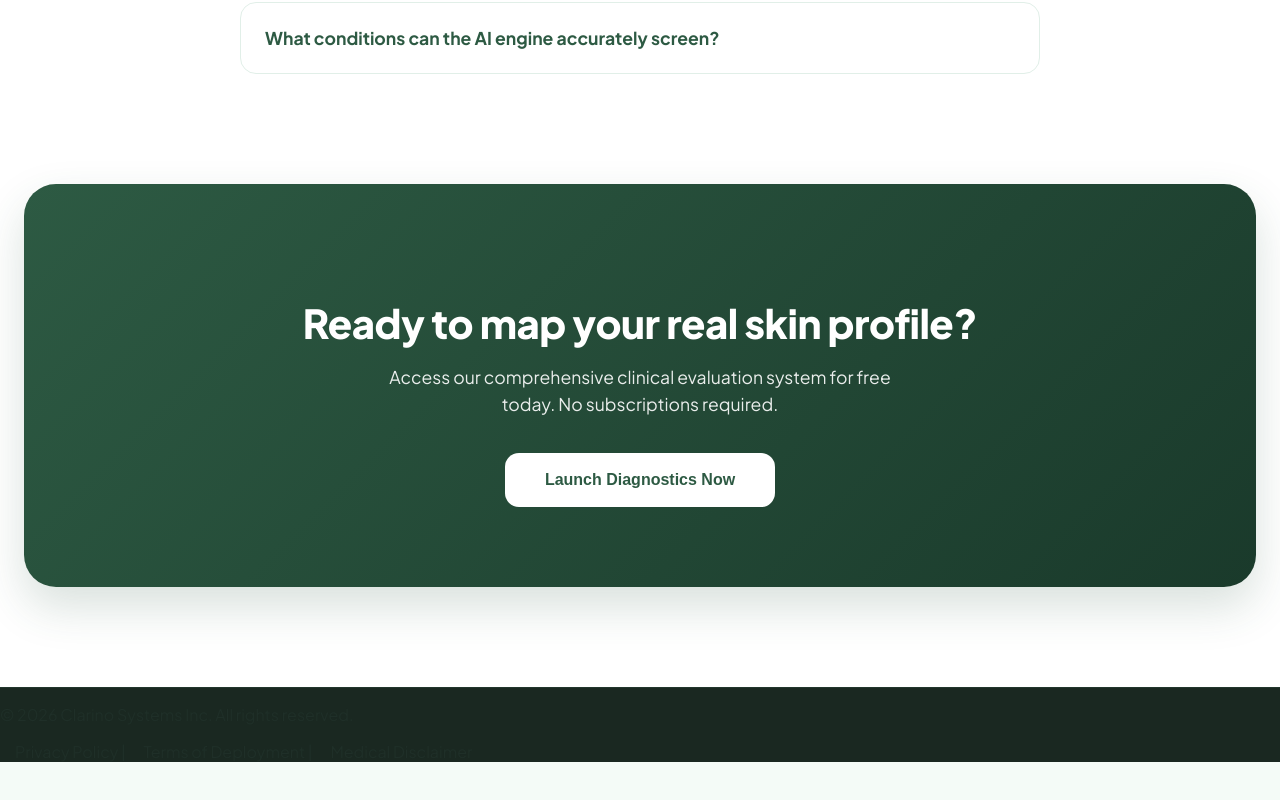
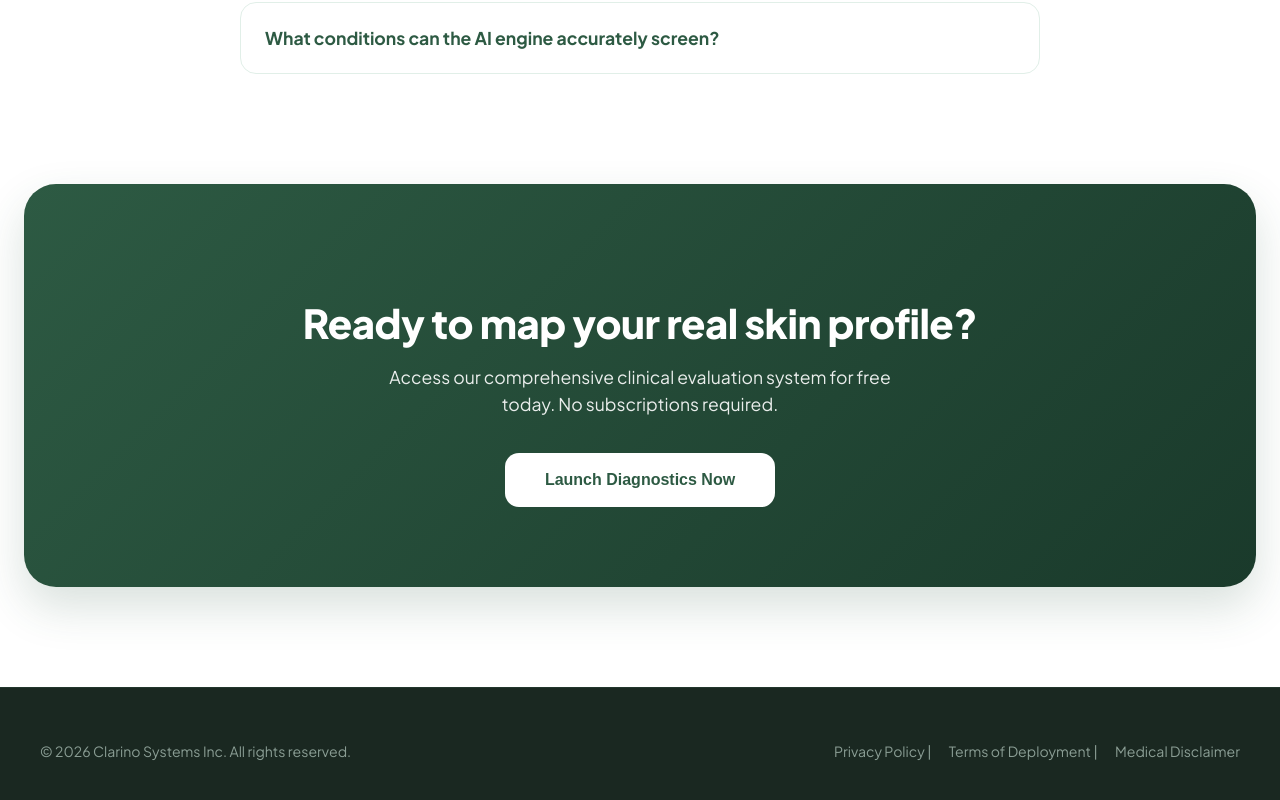
Before and after one commit to hassanarafa/ai-medical-frontend, a Vue app: page / in a window 1280 px wide. Shown: the part 2386-3186 px from the top of the page. Before the commit the page ends 3148 px from the top, so only its background shows below. Built offline with nearby package versions, Linux system fonts and the light colour scheme.

Commit message:
handle footer

```diff
--- a/src/views/ClarinoLanding.vue
+++ b/src/views/ClarinoLanding.vue
@@ -124,9 +124,11 @@
         </section>
 
         <footer class="app-footer">
-            <p>&copy; 2026 Clarino Systems Inc. All rights reserved.</p>
-            <div class="footer-legal">
-                <span>Privacy Policy</span> | <span>Terms of Deployment</span> | <span>Medical Disclaimer</span>
+            <div class="footer-content">
+                <p class="footer-copyright">&copy; 2026 Clarino Systems Inc. All rights reserved.</p>
+                <div class="footer-legal">
+                    <span>Privacy Policy</span> | <span>Terms of Deployment</span> | <span>Medical Disclaimer</span>
+                </div>
             </div>
         </footer>
     </div>
@@ -582,7 +584,6 @@
 .app-footer {
     width: 100%;
     background-color: #1A2821;
-    /* Slightly deepened premium green anchor */
     border-top: 1px solid #23372D;
     box-sizing: border-box;
 }
```
